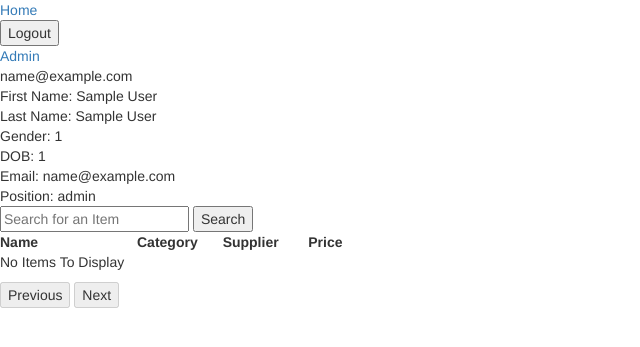
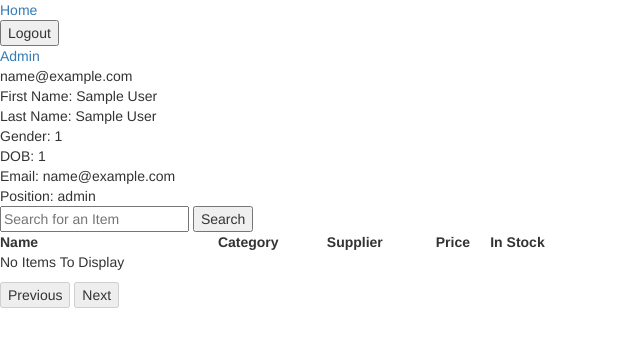
Before and after one commit to aclendenen/Fundamentals, a PHP site: page /Fundamentals/home.php in a window 1280 px wide. Shown: the top 347 px of the page, without its empty margins (0-640 px from the left). Run offline with PHP 8.4, Linux system fonts and the light colour scheme; the visitor is signed in with stand-in values (Sample User, id 1); data that the repository does not hold is empty; some libraries are stand-ins or nearby versions.

Commit message:
adding in stock column

```diff
--- a/php/home.php
+++ b/php/home.php
@@ -89,9 +89,10 @@
 			<thead class= "table_header">
   				<tr>
     				<th class= "table_heading" style= "width: 40%">Name</th>
-    				<th class= "table_heading" style= "width: 25%">Category</th>
-    				<th class= "table_heading" style= "width: 25%">Supplier</th>
-    				<th class= "table_heading">Price</th>
+    				<th class= "table_heading" style= "width: 20%">Category</th>
+    				<th class= "table_heading" style= "width: 20%">Supplier</th>
+    				<th class= "table_heading" style= "width: 10%">Price</th>
+    				<th class= "table_heading">In Stock</th>
  	 			</tr>
  	 		</thead>
  	 		</tbody>
@@ -120,6 +121,7 @@
   							<td><a id= "table_link" href= <?php echo $link?>><?php echo $items[$i]['category'];?></a></td>
   							<td><a id= "table_link" href= <?php echo $link?>><?php echo $items[$i]['supplier'];?></a></td>
   							<td><a id= "table_link" href= <?php echo $link?>>$<?php echo $items[$i]['price'];?></a></td>
+  							<td><a id= "table_link" href= <?php echo $link?>><?php echo $items[$i]['in_stock'];?></a></td>
   						</tr>
   					<?php } ?>
   				<?php }?>
```
